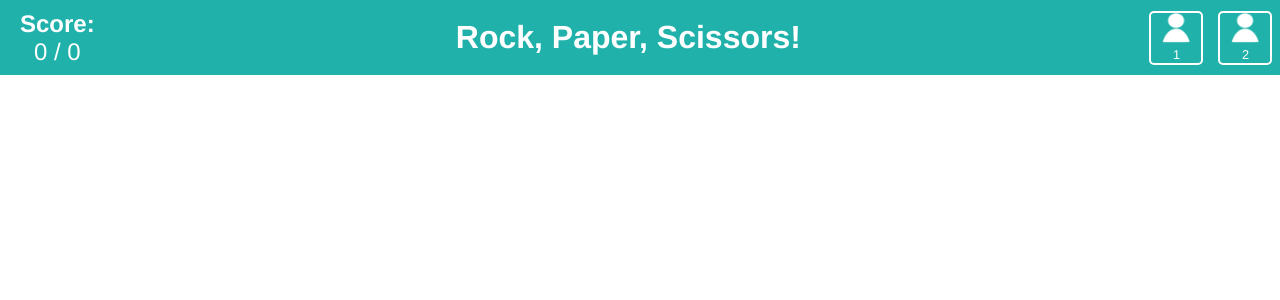
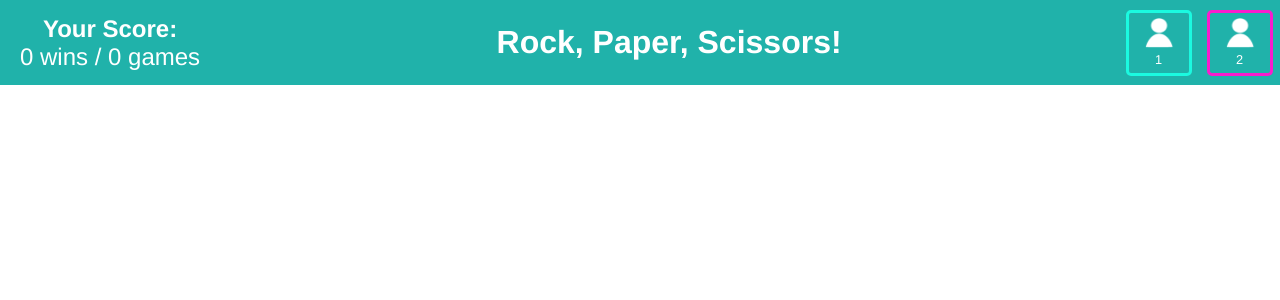
Before and after one commit to aasmith2021/rock-paper-scissors, a Vue app in the folder rps-fe/: page / in a window 1280 px wide. Shown: the top 300 px of the page. Built offline with nearby package versions, Linux system fonts and the light colour scheme; no server answers.

Commit message:
Update connection icons to include colored border

```diff
--- a/rps-fe/src/components/ConnectionSquare.vue
+++ b/rps-fe/src/components/ConnectionSquare.vue
@@ -1,7 +1,10 @@
 <template>
-  <div class="connection-square">
-    <img class="person-icon" src="person_icon.png" alt="person icon" />
-    {{ connection.id }}
+  <div
+    class="connection-square"
+    :style="{ 'border-color': connection.color }"
+  >
+    <img src="person_icon.png" alt="person icon" />
+    <p>{{ connection.id }}</p>
   </div>
 </template>
 
@@ -19,19 +22,29 @@ export default {
   width: 50px;
   height: 50px;
   margin: 7.5px;
-  color: white;
-  font-size: .8rem;
-  border: 2px white solid;
+  padding: 5px;
+  border: 3px white solid;
   border-radius: 5px;
   display: flex;
   gap: 4px;
   flex-direction: column;
   justify-content: center;
-  align-items: center
+  align-items: center;
 }
 
-.person-icon {
+img {
   width: 30px;
   height: 30px;
 }
+
+p {
+  display: block;
+  width: 100%;
+  margin: 0;
+  color: white;
+  font-size: .8rem;
+  overflow: hidden;
+  white-space: nowrap;
+  text-overflow: ellipsis;
+}
 </style>
--- a/rps-fe/src/components/Score.vue
+++ b/rps-fe/src/components/Score.vue
@@ -1,7 +1,7 @@
 <template>
   <div class="score-wrapper">
-    <h2>Score:</h2>
-    <div class="score-values">{{ numberOfWins }} / {{ totalNumberOfGames }}</div>
+    <h2>Your Score:</h2>
+    <div class="score-values">{{ numberOfWins }} wins / {{ totalNumberOfGames }} games</div>
   </div>
 </template>
 
--- a/rps-fe/src/components/TitleBar.vue
+++ b/rps-fe/src/components/TitleBar.vue
@@ -31,7 +31,7 @@ export default {
 <style scoped>
 .title-bar-wrapper {
   width: 100%;
-  height: 75px;
+  height: 85px;
   margin: none;
   background-color: lightseagreen;
   display: flex;
--- a/rps-fe/src/views/Home.vue
+++ b/rps-fe/src/views/Home.vue
@@ -17,8 +17,8 @@ export default {
   data() {
     return {
       connections: [
-        { id: 1 },
-        { id: 2 },
+        { id: 1, color: '#1bfae0' },
+        { id: 2, color: '#fa1bcd' },
       ],
       webSocket: {},
       webSocketId: '',
```
